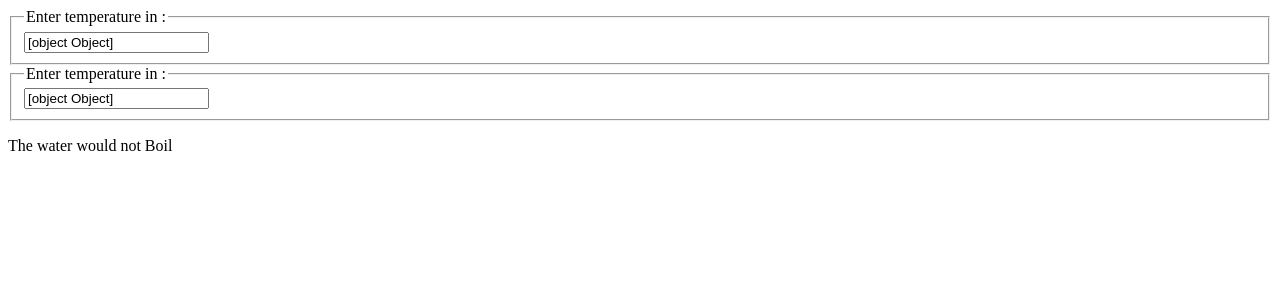
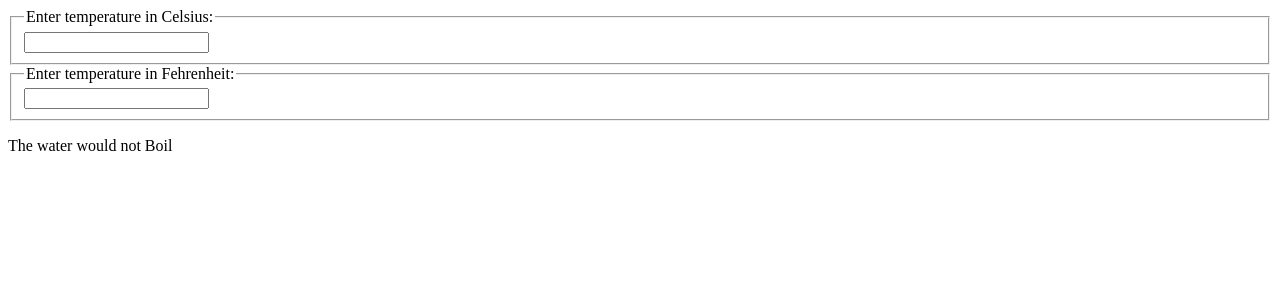
Before and after one commit to Shamim2001/React, a React (Create React App) app in the folder myreact/: page / in a window 1280 px wide. Shown: the top 300 px of the page. Built offline with nearby package versions, Linux system fonts and the light colour scheme.

Commit message:
celsius to fahrenheit/ lifting state up

```diff
--- a/myreact/src/components/Calclator.js
+++ b/myreact/src/components/Calclator.js
@@ -1,13 +1,10 @@
 import React from 'react';
+import { convert, toCelsius, toFahrenheit } from '../lib/converter';
 import BoilingVerdict from './BoilingVerdict';
-import { convert, toCelsius, toFahrenheit } from './lib/converter';
 import TemperatureInput from './TemperatureInput';
 
 export default class Calclator extends React.Component {
-    state = {
-        temperature: '',
-        scale: 'c',
-    };
+    state = { temperature: '', scale: 'c' };
 
     handleChange = (e, scale) => {
         this.setState({
@@ -25,14 +22,14 @@ export default class Calclator extends React.Component {
                 <TemperatureInput
                     scale="c"
                     temperature={celsius}
-                    ontemperatureChange={this.handleChange}
+                    onTemperatureChange={this.handleChange}
                 />
                 <TemperatureInput
                     scale="f"
                     temperature={fehrenheit}
-                    ontemperatureChange={this.handleChange}
+                    onTemperatureChange={this.handleChange}
                 />
-                <BoilingVerdict celsius={parseFloat(temperature)} />{' '}
+                <BoilingVerdict celsius={parseFloat(celsius)} />
             </div>
         );
     }
--- a/myreact/src/components/TemperatureInput.js
+++ b/myreact/src/components/TemperatureInput.js
@@ -5,11 +5,15 @@ const scaleNames = {
     f: 'Fehrenheit',
 };
 
-export default function TenperatureInput(temperature, scale, onTemperaturChange) {
+export default function TemperatureInput({ temperature, scale, onTemperatureChange }) {
     return (
         <fieldset>
             <legend>Enter temperature in {scaleNames[scale]}: </legend>
-            <input type="text" value={temperature} onChange={onTemperaturChange} />
+            <input
+                type="text"
+                value={temperature}
+                onChange={(e) => onTemperatureChange(e, scale)}
+            />
         </fieldset>
     );
 }
```
Also changed, not shown: myreact/src/lib/converter.js (renamed from myreact/src/components/lib/converter.js).
